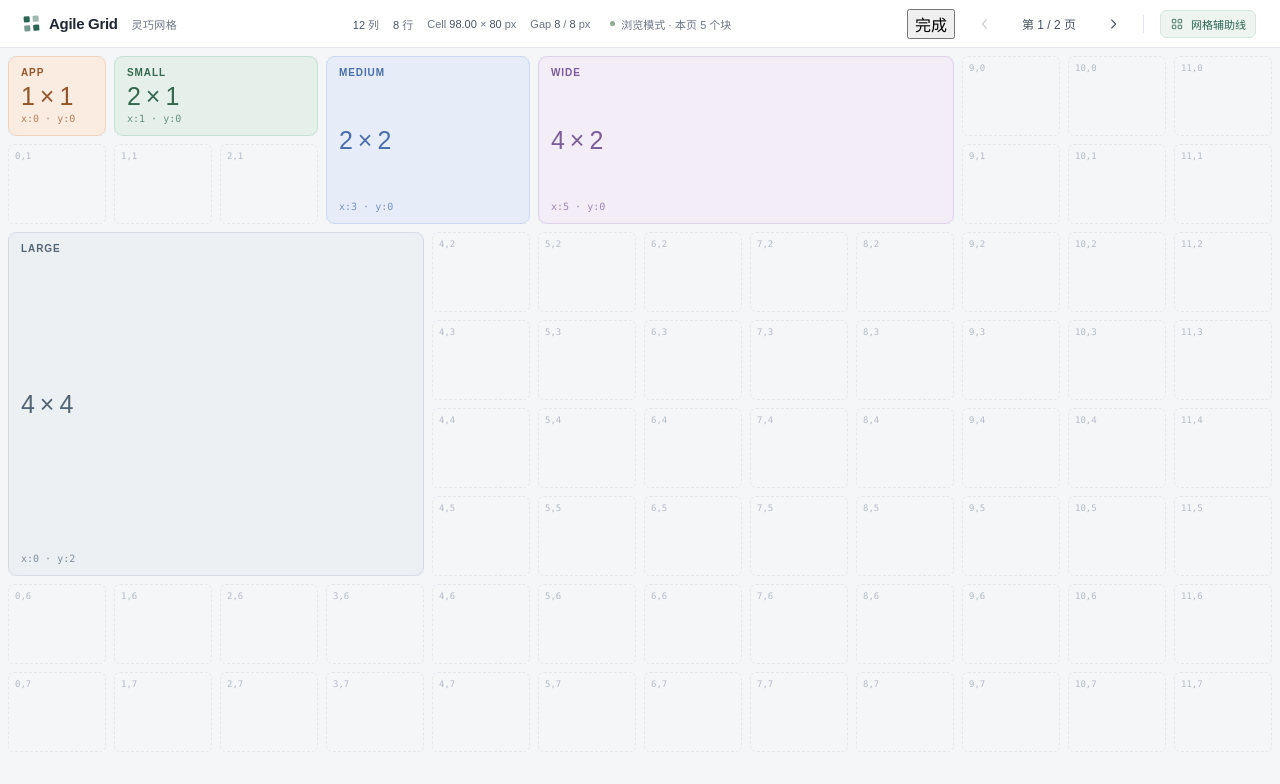
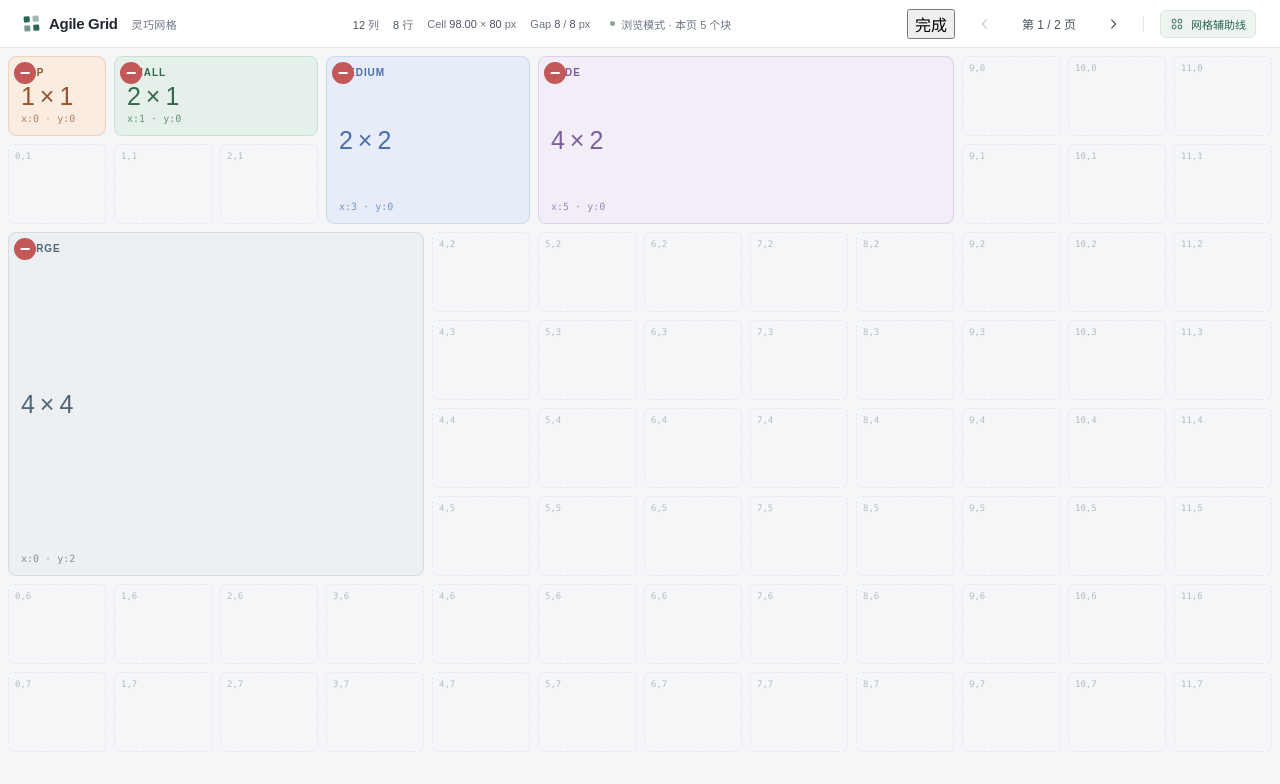
Before and after one commit to ZevixQuatol/Agile-Grid, a Next.js app: page / in a window 1280 px wide. Both pictures are taken after a click on the button "编辑". Shown: the top 784 px of the page. Built offline with nearby package versions, Linux system fonts and the light colour scheme.

Commit message:
feat: complete agile grid drag editing

```diff
--- a/src/app/globals.css
+++ b/src/app/globals.css
@@ -44,6 +44,11 @@ h1 span { color: var(--muted); font-size: 11px; font-weight: 400; letter-spacing
 .grid-item[data-editing="true"] { cursor: grab; touch-action: none; }
 .grid-item[data-editing="true"]:active, .grid-item[data-selected="true"] { cursor: grabbing; }
 .grid-item[data-selected="true"] { outline: 2px solid var(--accent); outline-offset: 2px; }
+.grid-item[data-editing="true"] { user-select: none; }
+.grid-item[data-blocked="true"] { outline-color: #c45757; }
+.item-delete { position: absolute; z-index: 2; top: 5px; left: 5px; width: 22px; height: 22px; padding: 0; border: 0; border-radius: 50%; background: #c45757; color: #fff; cursor: pointer; font-size: 18px; line-height: 20px; font-weight: 700; }
+.item-delete:hover { background: #a33e3e; }
+.drag-warning { position: absolute; z-index: 4; top: 10px; left: 50%; transform: translateX(-50%); padding: 5px 10px; border: 1px solid #e2aaaa; border-radius: 5px; background: #fff4f4; color: #a33e3e; font-size: 12px; pointer-events: none; }
 .grid-item[data-type="app"] { background: #fbece1; border-color: #efd3be; color: #95552b; }
 .grid-item[data-type="small"] { background: #e6f0eb; border-color: #c7ded2; color: #35684f; }
 .grid-item[data-type="medium"] { background: #e7edf8; border-color: #cbd8ee; color: #496eab; }
--- a/src/components/agile-grid/AgileGrid.tsx
+++ b/src/components/agile-grid/AgileGrid.tsx
@@ -30,6 +30,7 @@ export function AgileGrid() {
   const previewDrag = useStore(store, (value) => value.previewDrag);
   const commitDrag = useStore(store, (value) => value.commitDrag);
   const cancelDrag = useStore(store, (value) => value.cancelDrag);
+  const removeItem = useStore(store, (value) => value.removeItem);
   const handleKeyDown = (event: React.KeyboardEvent) => {
     if (event.key === "Escape") cancelDrag();
   };
@@ -68,7 +69,7 @@ export function AgileGrid() {
           </button>
         </div>
       </header>
-      <GridViewport page={page} config={config} metrics={metrics} viewportRef={viewportRef} showOverlay={showOverlay} renderItem={renderDemo} editing={editing} selectedItemId={selectedItemId} onSelect={selectItem} onBeginDrag={(id, offset) => beginDrag(id, activePage, offset)} onPreviewDrag={previewDrag} onCommitDrag={commitDrag} onCancelDrag={cancelDrag} drag={drag} />
+      <GridViewport page={page} config={config} metrics={metrics} viewportRef={viewportRef} showOverlay={showOverlay} renderItem={renderDemo} editing={editing} selectedItemId={selectedItemId} onSelect={selectItem} onBeginDrag={(id, offset) => beginDrag(id, activePage, offset)} onPreviewDrag={previewDrag} onCommitDrag={commitDrag} onCancelDrag={cancelDrag} onDelete={removeItem} drag={drag} />
     </div>
   );
 }
--- a/src/components/agile-grid/GridItem.tsx
+++ b/src/components/agile-grid/GridItem.tsx
@@ -13,9 +13,12 @@ interface Props {
   onPointerUp?: (event: PointerEvent<HTMLElement>) => void;
   onPointerCancel?: () => void;
   onSelect: (id: string) => void;
+  onDelete: (id: string) => void;
+  dragging?: boolean;
+  blocked?: boolean;
 }
 
-export const GridItem = memo(function GridItem({ item, metrics, renderItem, editing, selected, onPointerDown, onSelect, onPointerMove, onPointerUp, onPointerCancel }: Props) {
+export const GridItem = memo(function GridItem({ item, metrics, renderItem, editing, selected, onPointerDown, onSelect, onPointerMove, onPointerUp, onPointerCancel, onDelete, dragging, blocked }: Props) {
   const rect = gridToPixel(item, metrics);
 
   return (
@@ -23,6 +26,8 @@ export const GridItem = memo(function GridItem({ item, metrics, renderItem, edit
       className="grid-item"
       data-selected={selected}
       data-editing={editing}
+      data-dragging={dragging}
+      data-blocked={blocked}
       aria-label={item.id}
       data-item-id={item.id}
       data-type={item.type}
@@ -36,6 +41,7 @@ export const GridItem = memo(function GridItem({ item, metrics, renderItem, edit
         height: rect.height,
       }}
       onPointerDown={(event) => {
+        if (editing) event.preventDefault();
         onSelect(item.id);
         if (editing) onPointerDown(event, item);
       }}
@@ -43,6 +49,7 @@ export const GridItem = memo(function GridItem({ item, metrics, renderItem, edit
       onPointerUp={onPointerUp}
       onPointerCancel={onPointerCancel}
     >
+      {editing && <button className="item-delete" type="button" aria-label={`删除 ${item.id}`} title="删除块" onPointerDown={(event) => { event.preventDefault(); event.stopPropagation(); }} onClick={(event) => { event.preventDefault(); event.stopPropagation(); onDelete(item.id); }}>−</button>}
       {renderItem(item)}
     </section>
   );
--- a/src/components/agile-grid/GridViewport.tsx
+++ b/src/components/agile-grid/GridViewport.tsx
@@ -4,7 +4,7 @@ import type { ReactNode, RefObject } from "react";
 import { useEffect } from "react";
 import { dragToGrid } from "@/core/grid/coordinates";
 import { fitsGrid } from "@/core/grid/coordinates";
-import type { AgileGridItem, GridConfig, GridMetrics, GridPage } from "@/core/grid/types";
+import type { AgileGridItem, DragSession, GridConfig, GridMetrics, GridPage } from "@/core/grid/types";
 import { GridItem } from "./GridItem";
 import { GridOverlay } from "./GridOverlay";
 
@@ -22,10 +22,11 @@ interface Props {
   onPreviewDrag: (rect: { x: number; y: number; w: number; h: number }) => void;
   onCommitDrag: () => void;
   onCancelDrag: () => void;
-  drag: { id: string; start: { x: number; y: number; w: number; h: number }; pointerOffset: { x: number; y: number } } | null;
+  onDelete: (id: string) => void;
+  drag: DragSession | null;
 }
 
-export function GridViewport({ page, config, metrics, viewportRef, showOverlay, renderItem, editing, selectedItemId, onSelect, onBeginDrag, onPreviewDrag, onCommitDrag, onCancelDrag, drag }: Props) {
+export function GridViewport({ page, config, metrics, viewportRef, showOverlay, renderItem, editing, selectedItemId, onSelect, onBeginDrag, onPreviewDrag, onCommitDrag, onCancelDrag, onDelete, drag }: Props) {
   const hasCapacity = metrics !== null && metrics.cellWidth > 0 && metrics.rows > 0;
   const outside = metrics ? page.items.filter((item) => !fitsGrid(item, metrics)) : [];
   const canRender = hasCapacity && outside.length === 0;
@@ -40,13 +41,16 @@ export function GridViewport({ page, config, metrics, viewportRef, showOverlay,
       onPreviewDrag({ ...drag.start, ...next });
     };
     const end = () => onCommitDrag();
+    const keydown = (event: KeyboardEvent) => { if (event.key === "Escape") onCancelDrag(); };
     window.addEventListener("pointermove", move);
     window.addEventListener("pointerup", end, { once: true });
     window.addEventListener("pointercancel", onCancelDrag, { once: true });
+    window.addEventListener("keydown", keydown);
     return () => {
       window.removeEventListener("pointermove", move);
       window.removeEventListener("pointerup", end);
       window.removeEventListener("pointercancel", onCancelDrag);
+      window.removeEventListener("keydown", keydown);
     };
   }, [drag, metrics, onCancelDrag, onCommitDrag, onPreviewDrag, viewportRef]);
 
@@ -68,7 +72,7 @@ export function GridViewport({ page, config, metrics, viewportRef, showOverlay,
         {hasCapacity && showOverlay && <GridOverlay metrics={metrics} />}
         {canRender ? (
           page.items.map((item) => (
-            <GridItem key={item.id} item={item} metrics={metrics} renderItem={renderItem} editing={editing} selected={item.id === selectedItemId} onSelect={onSelect} onPointerDown={(event, value) => {
+            <GridItem key={item.id} item={drag?.id === item.id ? { ...item, ...drag.preview } : item} metrics={metrics} renderItem={renderItem} editing={editing} selected={item.id === selectedItemId} dragging={drag?.id === item.id} blocked={drag?.id === item.id && drag.blocked} onDelete={onDelete} onSelect={onSelect} onPointerDown={(event, value) => {
               const bounds = event.currentTarget.getBoundingClientRect();
               const offset = { x: event.clientX - bounds.left, y: event.clientY - bounds.top };
               if (editing) onBeginDrag(value.id, offset);
@@ -88,6 +92,7 @@ export function GridViewport({ page, config, metrics, viewportRef, showOverlay,
             )}
           </div>
         )}
+        {drag?.blocked && <div className="drag-warning" role="status">被遮挡，无法放置</div>}
       </div>
     </main>
   );
--- a/src/core/grid/coordinates.ts
+++ b/src/core/grid/coordinates.ts
@@ -46,6 +46,10 @@ export function fitsGrid(rect: GridRect, bounds: GridBounds): boolean {
     rect.x + rect.w <= bounds.columns &&
     rect.y + rect.h <= bounds.rows
   );
+}
+
+export function rectsOverlap(a: GridRect, b: GridRect): boolean {
+  return a.x < b.x + b.w && a.x + a.w > b.x && a.y < b.y + b.h && a.y + a.h > b.y;
 }
 
 function requireCells(metrics: GridMetrics): void {
--- a/src/core/grid/types.ts
+++ b/src/core/grid/types.ts
@@ -85,4 +85,5 @@ export interface DragSession {
   start: GridRect;
   preview: GridRect;
   pointerOffset: GridPoint;
+  blocked: boolean;
 }
--- a/src/stores/agileGridStore.ts
+++ b/src/stores/agileGridStore.ts
@@ -1,5 +1,6 @@
 import { createStore } from "zustand/vanilla";
 import demoLayout from "@/data/demo-layout.json";
+import { rectsOverlap } from "@/core/grid/coordinates";
 import type { AgileGridState, DragSession, GridConfig, GridLayout, GridRect } from "@/core/grid/types";
 
 const defaultConfig: GridConfig = {
@@ -20,6 +21,7 @@ interface AgileGridStore {
   previewDrag: (rect: GridRect) => void;
   commitDrag: () => void;
   cancelDrag: () => void;
+  removeItem: (id: string) => void;
   drag: DragSession | null;
 }
 
@@ -54,16 +56,25 @@ export function createAgileGridStore(layout: GridLayout = demoLayout) {
         const item = state.layout.pages[page]?.items.find((candidate) => candidate.id === id);
         if (!item) return {};
         started = true;
-        return { state: { ...state, selectedItemId: id }, drag: { id, page, start: { x: item.x, y: item.y, w: item.w, h: item.h }, preview: { x: item.x, y: item.y, w: item.w, h: item.h }, pointerOffset } };
+        return { state: { ...state, selectedItemId: id }, drag: { id, page, start: { x: item.x, y: item.y, w: item.w, h: item.h }, preview: { x: item.x, y: item.y, w: item.w, h: item.h }, pointerOffset, blocked: false } };
       });
       return started;
     },
-    previewDrag: (rect) => set(({ drag }) => drag ? { drag: { ...drag, preview: rect } } : {}),
+    previewDrag: (rect) => set(({ state, drag }) => {
+      if (!drag) return {};
+      const occupied = state.layout.pages[drag.page]?.items.some((item) => item.id !== drag.id && rectsOverlap(rect, item)) ?? false;
+      return { drag: { ...drag, preview: occupied ? drag.preview : rect, blocked: occupied } };
+    }),
     commitDrag: () => set(({ state, drag }) => {
       if (!drag) return {};
       const pages = state.layout.pages.map((page, index) => index !== drag.page ? page : { items: page.items.map((item) => item.id === drag.id ? { ...item, ...drag.preview } : item) });
       return { state: { ...state, layout: { pages } }, drag: null };
     }),
     cancelDrag: () => set(({ drag }) => drag ? { drag: null } : {}),
+    removeItem: (id) => set(({ state, drag }) => {
+      if (!state.editing) return {};
+      const pages = state.layout.pages.map((page, index) => index === state.activePage ? { items: page.items.filter((item) => item.id !== id) } : page);
+      return { state: { ...state, layout: { pages }, selectedItemId: state.selectedItemId === id ? undefined : state.selectedItemId }, drag: drag?.id === id ? null : drag };
+    }),
   }));
 }
--- a/vitest.config.ts
+++ b/vitest.config.ts
@@ -1,6 +1,10 @@
+import { fileURLToPath } from "node:url";
 import { defineConfig } from "vitest/config";
 
 export default defineConfig({
+  resolve: {
+    alias: { "@": fileURLToPath(new URL("./src", import.meta.url)) },
+  },
   test: {
     environment: "node",
     include: ["test/**/*.test.ts"],
```
Also changed, not shown: 4 other files (tests, documents, lock files or other folders).
